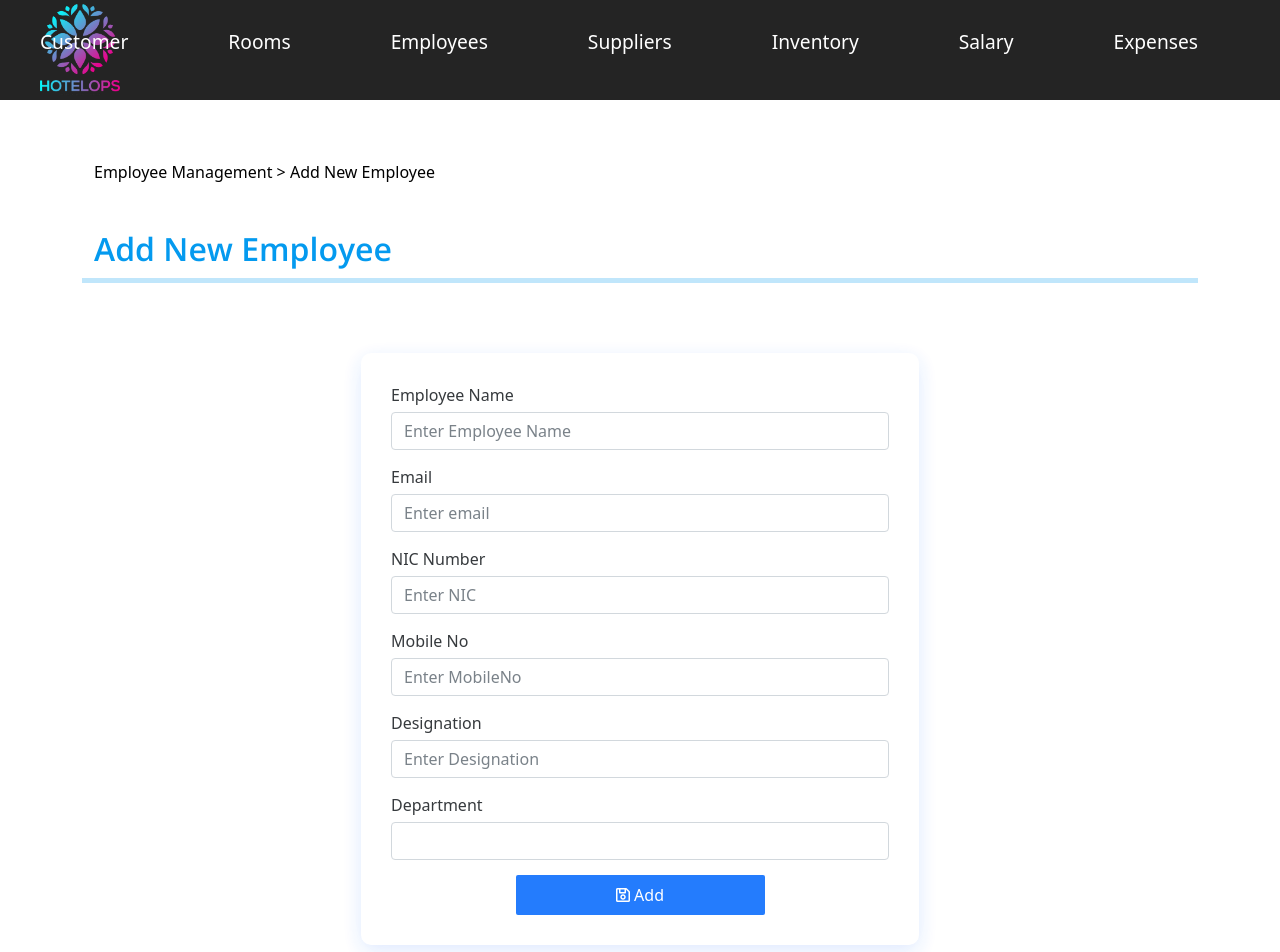
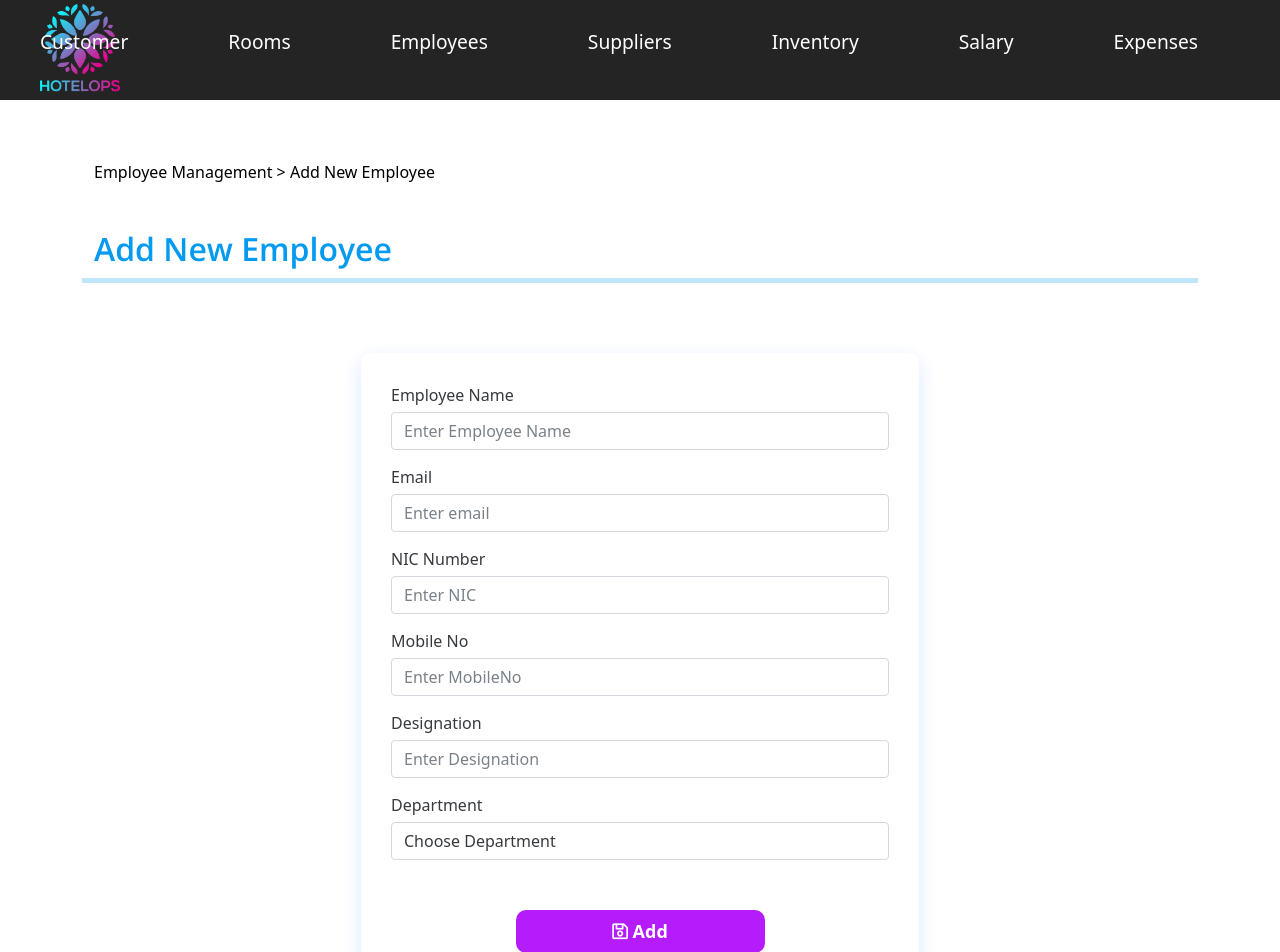
Before and after one commit to Lakshan555/Hotel-management-System, a React (Create React App) app in the folder client/: page /emp_add in a window 1280 px wide. Shown: the top 952 px of the page. Built offline with nearby package versions, Linux system fonts and the light colour scheme; a web font is replaced by a local one.

Commit message:
calculation

```diff
--- a/client/src/Components/Employee/AddEmployee.js
+++ b/client/src/Components/Employee/AddEmployee.js
@@ -214,7 +214,7 @@ export default class AddEmployee extends Component {
 
                                     value={this.state.department}
                                     onChange={this.handleInputChange} >
-                                    <option selected></option>
+                                    <option selected>Choose Department</option>
                                     <option values="Marketing_Dep">Marketing Dep</option>
                                     <option values="Arrangments_Dep">Arrangments Dep</option>
                                     <option values="Finance_Dep">Finance Dep</option>
--- a/client/src/Components/Employee/estyle.css
+++ b/client/src/Components/Employee/estyle.css
@@ -284,3 +284,20 @@ table tr {
 .buttons2{
     margin-top: 27px;
 }
+
+/* add */
+
+.sub_btn{
+    background-color: #ad04fc;
+    width: 100%;
+    margin-top: 35px;
+    margin-right: 100px;
+    font-size: large;
+    font-weight: bold;
+    border-radius: 10px;
+}
+.sub_btn:hover{
+    background-color:#7071ad ;
+    font-size: large;
+    font-weight: bold;
+}
--- a/client/src/Components/EmployeeAttendance/AttendHome.js
+++ b/client/src/Components/EmployeeAttendance/AttendHome.js
@@ -12,13 +12,36 @@ import './attendanceStyle.css';
 export default class AttendHome extends Component {
   constructor(props) {
     super(props);
+    this.calculateAmount = this.calculateAmount.bind(this);
     this.state = {
       attends: [],
+      employee:[],
+      name:"",
       empID:"",
       aTime: new Date(),
       type:""
     };
   }
+
+  //calculation
+  calculateAmount = () =>{
+    let tot =0;
+    let tot2 = 0;
+    this.state.attends.map((attends,index)=>{
+     if(new Date(attends.aTime).toDateString() == new Date().toDateString() && attends.type == "IN"){
+       tot =  tot + 1
+     }
+    })
+    this.state.employee.map((employee,index)=>{
+      if(employee.name != "")
+        tot2 =  tot2 + 1
+     })
+    document.getElementById("cou").value = tot
+    document.getElementById("cou1").value = tot2 - tot
+    document.getElementById("per").value =  (tot / tot2) * 100 + "%"
+
+  }
+
 
   exportPDF = () => {
     const unit = "pt";
@@ -85,6 +108,7 @@ export default class AttendHome extends Component {
 
   componentDidMount() {
     this.retrieveAttendence();
+    this.retrieveEmployee()
   }
 
   retrieveAttendence() {
@@ -97,6 +121,19 @@ export default class AttendHome extends Component {
       }
     });
   }
+
+  retrieveEmployee(){
+    axios.get(`http://localhost:8000/employee`).then(res=>{
+    if(res.data.success){
+        this.setState({
+            employee:res.data.existingEmployee
+        });
+        console.log(this.state.employee);
+
+    }
+
+    });
+}
 
 
   onDelete = (id) => {
@@ -234,6 +271,11 @@ export default class AttendHome extends Component {
                   <button type="submit" className="btn btn-primary" style={{borderRadius:'10px'}} onClick={this.onSubmit}>Submit</button>
                 </div>
               </form>
+
+              <input id="cou1" />
+              <input id="cou" />
+              <input id="per" />
+              <button onClick={this.calculateAmount}>Calculate</button>
             </div>
           </div>
         </div>
```
